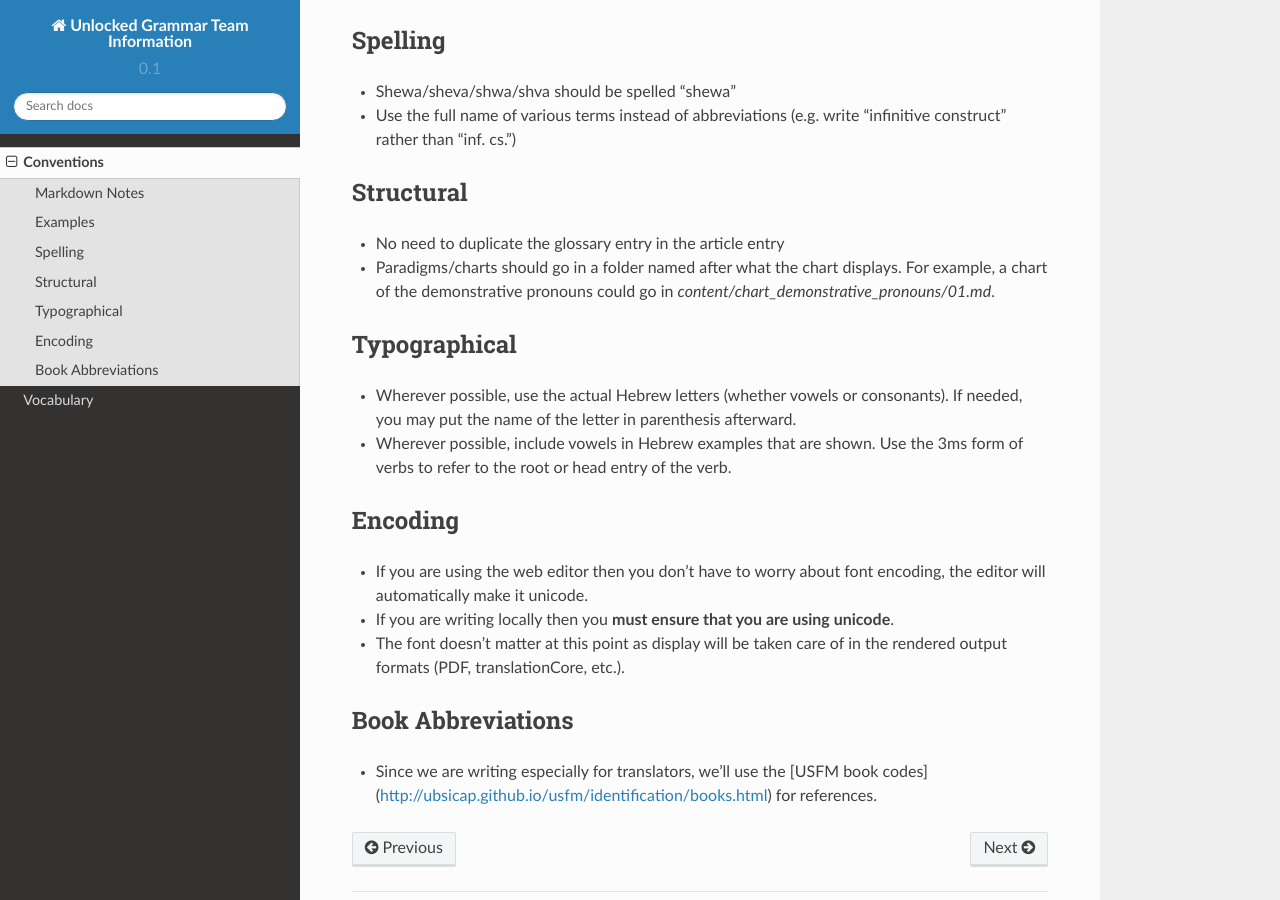
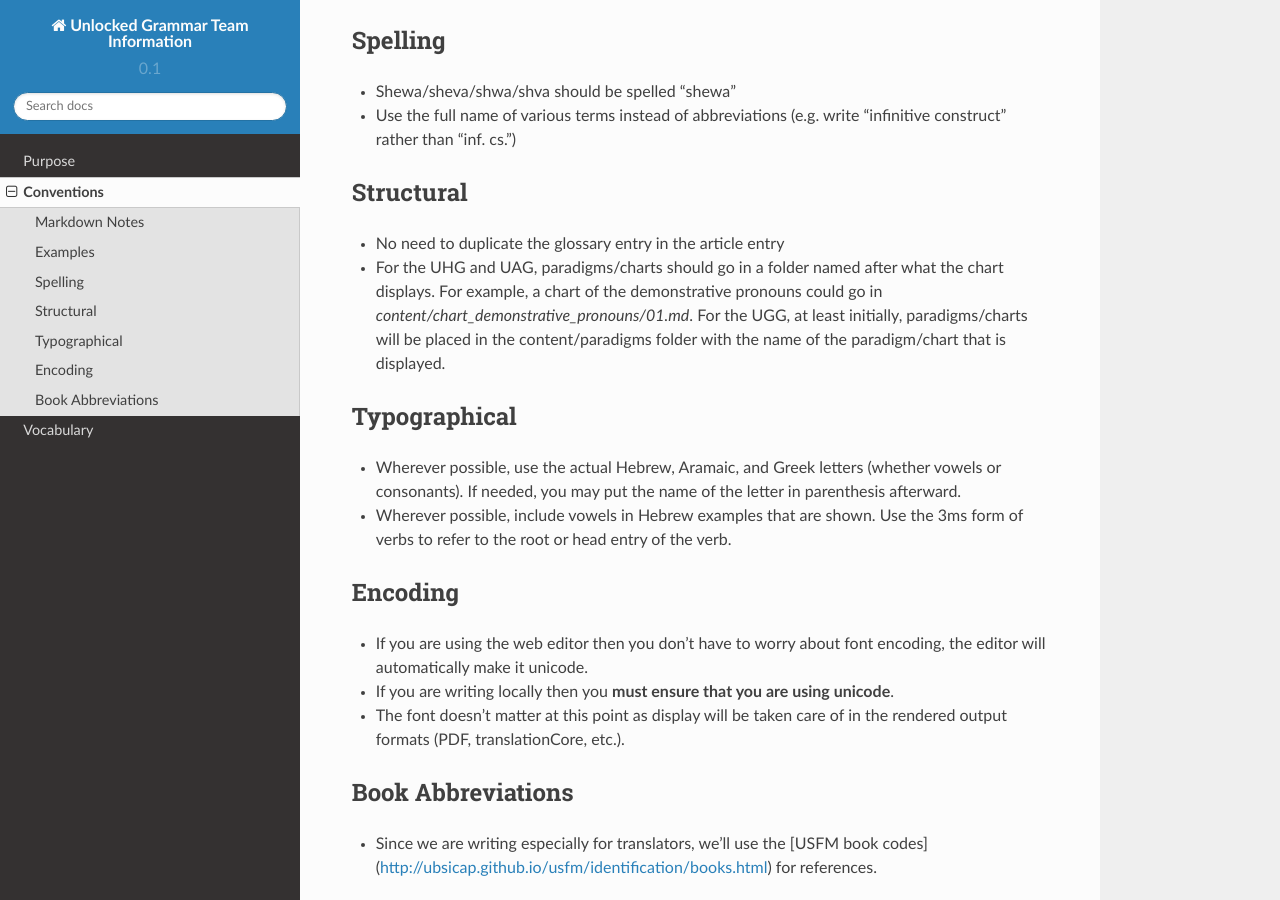
Before and after one commit to unfoldingWord-dev/Unlocked-Grammar-Info, a Sphinx documentation site: the page built from docs/conventions.rst, in a window 1280 px wide and 900 px high, scrolled down 597 px. Built offline with Sphinx 7.4.7 and the Read the Docs theme 2.0.0, drawn with Linux system fonts in a browser that asks for light colours.

Commit message:
Added purpose, updated index, and conventions
Added purpose, updated index, and conventions

```diff
--- a/docs/conventions.rst
+++ b/docs/conventions.rst
@@ -10,7 +10,7 @@
 
 When we provide examples in an article we need to format them as a table below the reference containing the source text, the transliteration, the interlinear and the translation.  See the following example:
 
-* GEN 47:18
+GEN 47:18
 
 +----------------------+
 |בשנה השנית            |
@@ -34,12 +34,12 @@
 ----------
 
 * No need to duplicate the glossary entry in the article entry
-* Paradigms/charts should go in a folder named after what the chart displays.  For example, a chart of the demonstrative pronouns could go in `content/chart_demonstrative_pronouns/01.md`.
+* For the UHG and UAG, paradigms/charts should go in a folder named after what the chart displays.  For example, a chart of the demonstrative pronouns could go in `content/chart_demonstrative_pronouns/01.md`. For the UGG, at least initially, paradigms/charts will be placed in the content/paradigms folder with the name of the paradigm/chart that is displayed.
 
 Typographical
 -------------
 
-* Wherever possible, use the actual Hebrew letters (whether vowels or consonants).  If needed, you may put the name of the letter in parenthesis afterward.
+* Wherever possible, use the actual Hebrew, Aramaic, and Greek letters (whether vowels or consonants).  If needed, you may put the name of the letter in parenthesis afterward.
 * Wherever possible, include vowels in Hebrew examples that are shown.  Use the 3ms form of verbs to refer to the root or head entry of the verb.
 
 
--- a/docs/index.rst
+++ b/docs/index.rst
@@ -14,5 +14,6 @@
 .. toctree::
    :maxdepth: 2
 
+   purpose
    conventions
    vocabulary
```
Also changed, not shown: docs/purpose.rst (added, +15 -0 lines).
